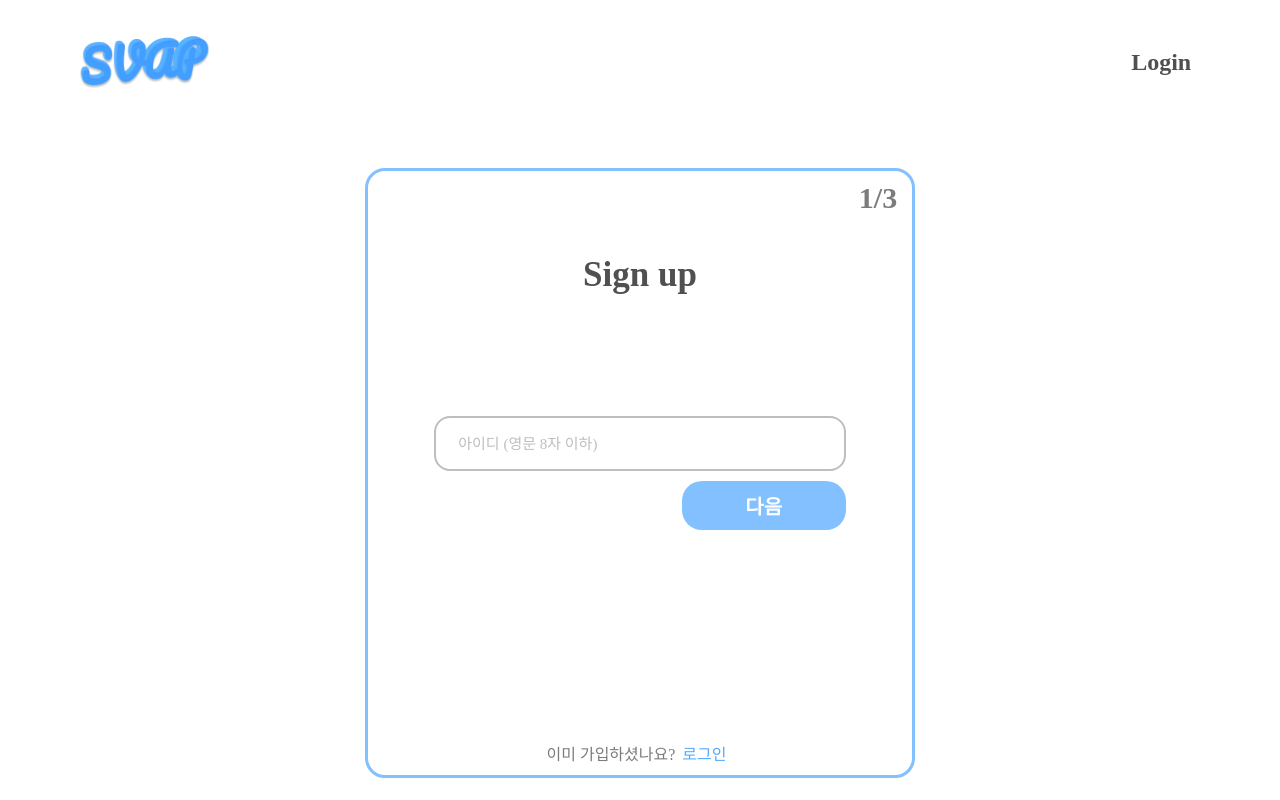
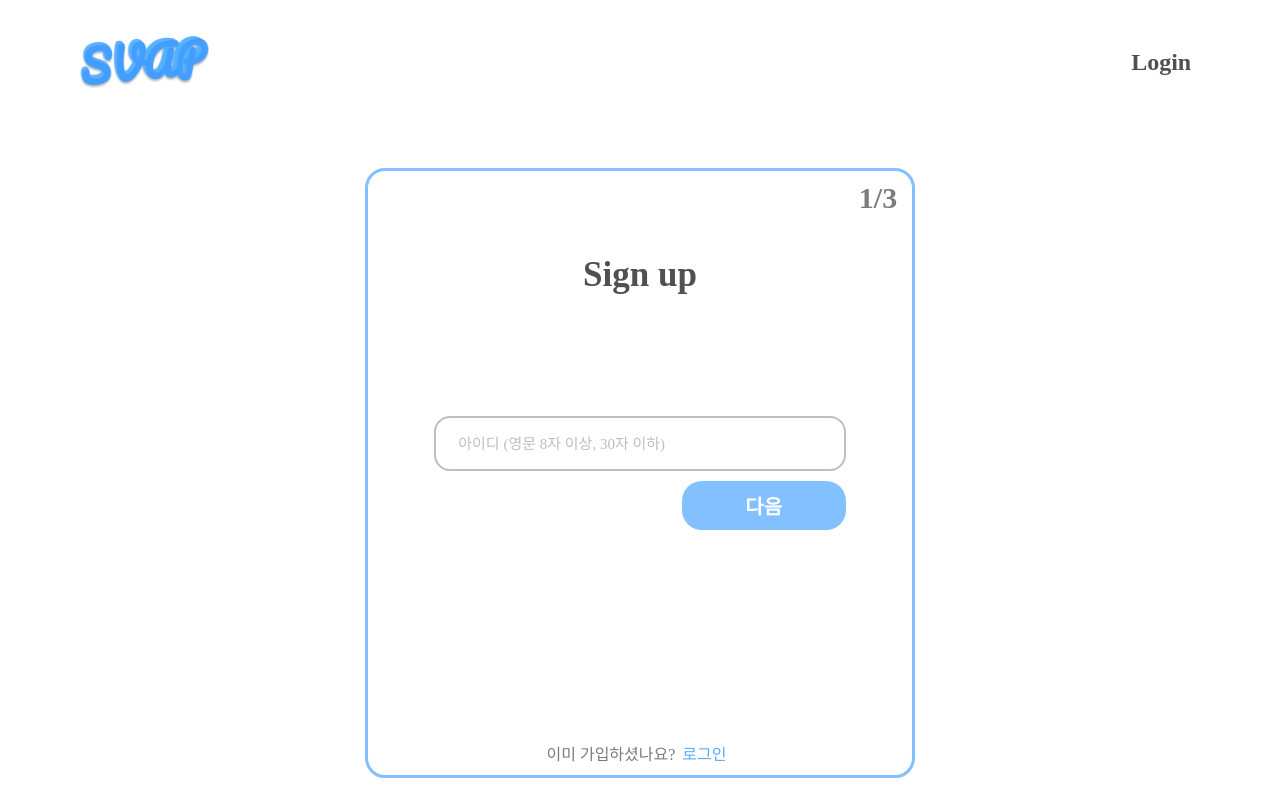
Before and after one commit to Team-SVAP/SVAP-FE, a React (Create React App) app: page /signup in a window 1280 px wide. Shown: the top 800 px of the page. Built offline with nearby package versions, Linux system fonts and the light colour scheme; no server answers; a web font is replaced by a local one.

Commit message:
🐛 :: 회원가입 페이지 오류 수정 ID의 길이 제한이 서버와 맞지 않던 오류 수정

```diff
--- a/src/pages/Auth/SignUp/index.tsx
+++ b/src/pages/Auth/SignUp/index.tsx
@@ -24,7 +24,7 @@ export const SignUp = () => {
     cnt: 1
   })
   const disable = {
-    id: (data.accountId.length <= 8) && (data.accountId.length >= 1),
+    id: (data.accountId.length >= 8) && (data.accountId.length <= 30),
     pw: (data.password.length) >= 8 && (data.password.match(/[{}[\]/?.,;:)*~`|!^\-_+<>@#$%&\\=("']/g)) && (data.password === auth.confirm),
     name: (data.userName) && (data.userName.length >= 2) && (data.userName.length <= 4),
     code: (auth.code.length >= 1)
@@ -82,7 +82,7 @@ export const SignUp = () => {
           auth.cnt === 1 && <>
             <Input
               type="text"
-              placeholder="아이디 (영문 8자 이하)"
+              placeholder="아이디 (영문 8자 이상, 30자 이하)"
               change={handleChange}
               id="accountId"
               width="100%"
```
